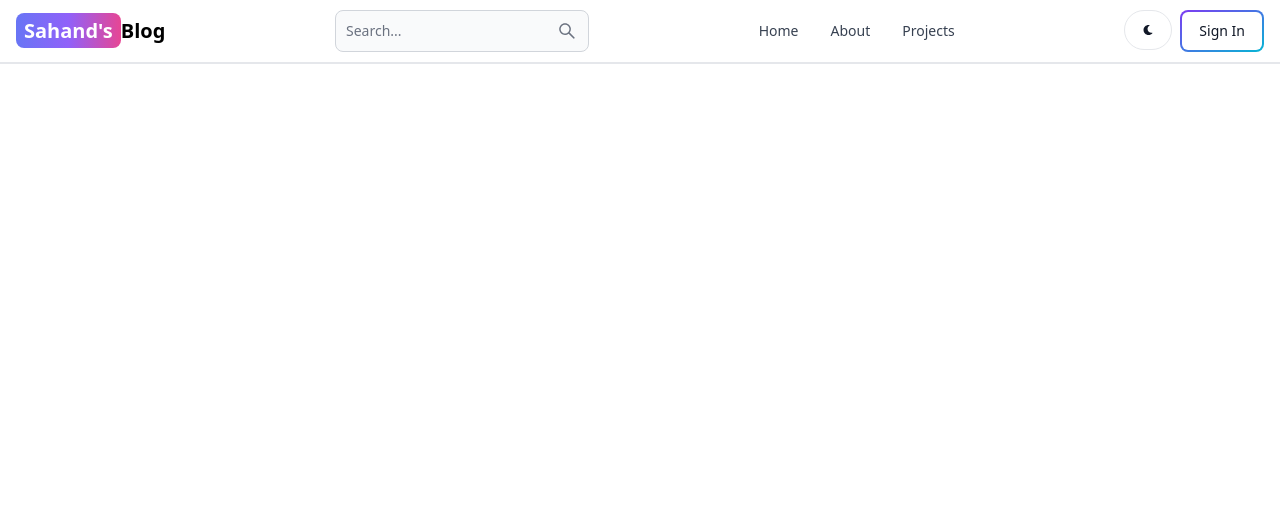
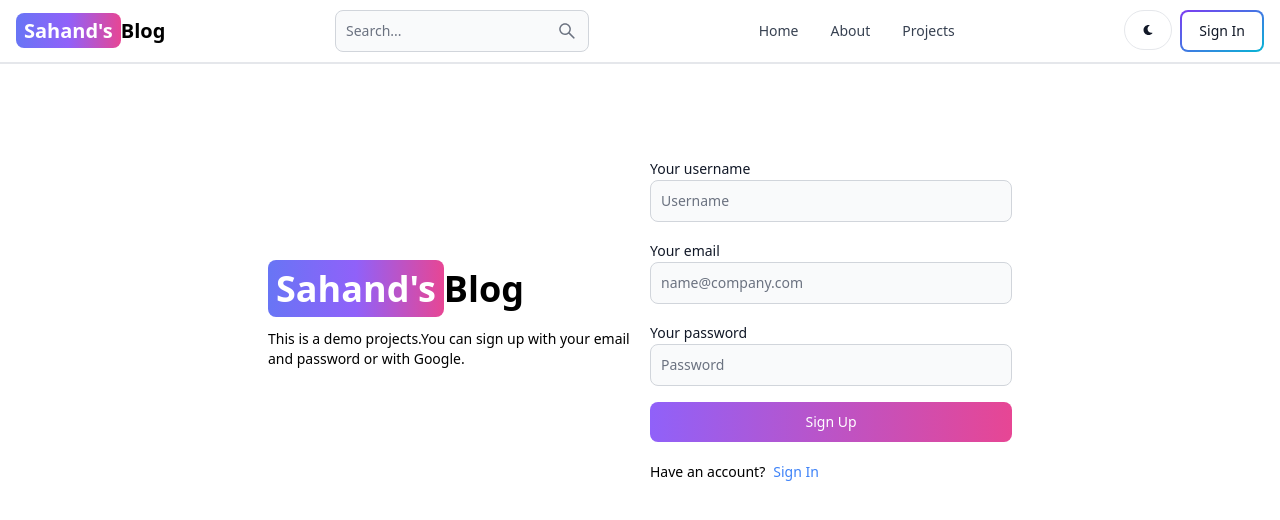
Before and after one commit to kavimalar003/Mern-Blog, a React (Vite) app in the folder client/: page /sign-up in a window 1280 px wide. Shown: the top 520 px of the page. Built offline with nearby package versions, Linux system fonts and the light colour scheme.

Commit message:
complete sign up page

```diff
--- a/client/src/pages/SignUp.jsx
+++ b/client/src/pages/SignUp.jsx
@@ -1,9 +1,58 @@
+import { TextInput , Label , Button} from 'flowbite-react'
 import React from 'react'
+import { Link } from 'react-router-dom'
 
 const SignUp = () => {
   return (
-    <div>
-
+    <div className='min-h-screen mt-20'>
+      <div className='flex p-3 max-w-3xl mx-auto flex-col md:flex-row md:items-center gap-5'>
+        {/* left */}
+        <div className='flex-1'>
+        <Link to='/' className='font-bold dark:text-white text-4xl'>
+            <span className='px-2 py-1 bg-gradient-to-r from-indigo-500 via-purple-500 to-pink-500 rounded-lg text-white'>
+              Sahand's
+            </span>
+            Blog
+          </Link>
+          <p className='text-sm mt-5'>
+            This is a demo projects.You can sign up with your email and password or with Google.
+          </p>
+        </div>
+        {/* right */}
+        <div className='flex-1'>
+          <form className='flex flex-col gap-4'>
+            <div>
+              <Label value='Your username' />
+              <TextInput
+                type='text'
+                placeholder='Username'
+                id='username'
+              />
+            </div>
+            <div>
+             <Label value='Your email' />
+              <TextInput
+                type='email'
+                placeholder='name@company.com'
+                id='email'
+              />
+            </div>
+            <div>
+              <Label value='Your password' />
+              <TextInput
+                type='password'
+                placeholder='Password'
+                id='password'
+              />
+            </div>
+            <Button gradientDuoTone= 'purpleToPink' type='submit'>Sign Up</Button>
+          </form>
+          <div className='flex gap-2 text-sm mt-5'>
+            <span>Have an account?</span>
+            <Link to="/sign-in" className='text-blue-500'>Sign In</Link>
+          </div>
+        </div>
+      </div>
     </div>
   )
 }
```
